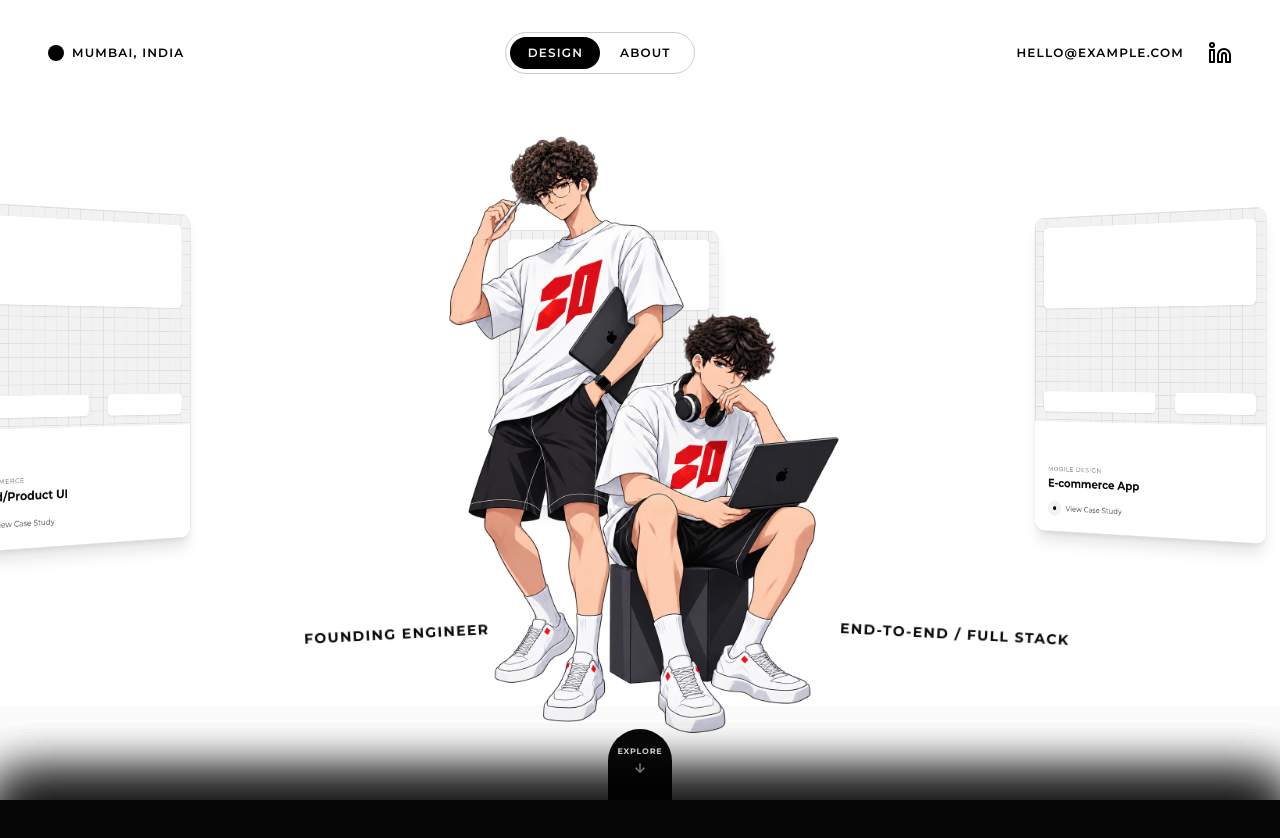
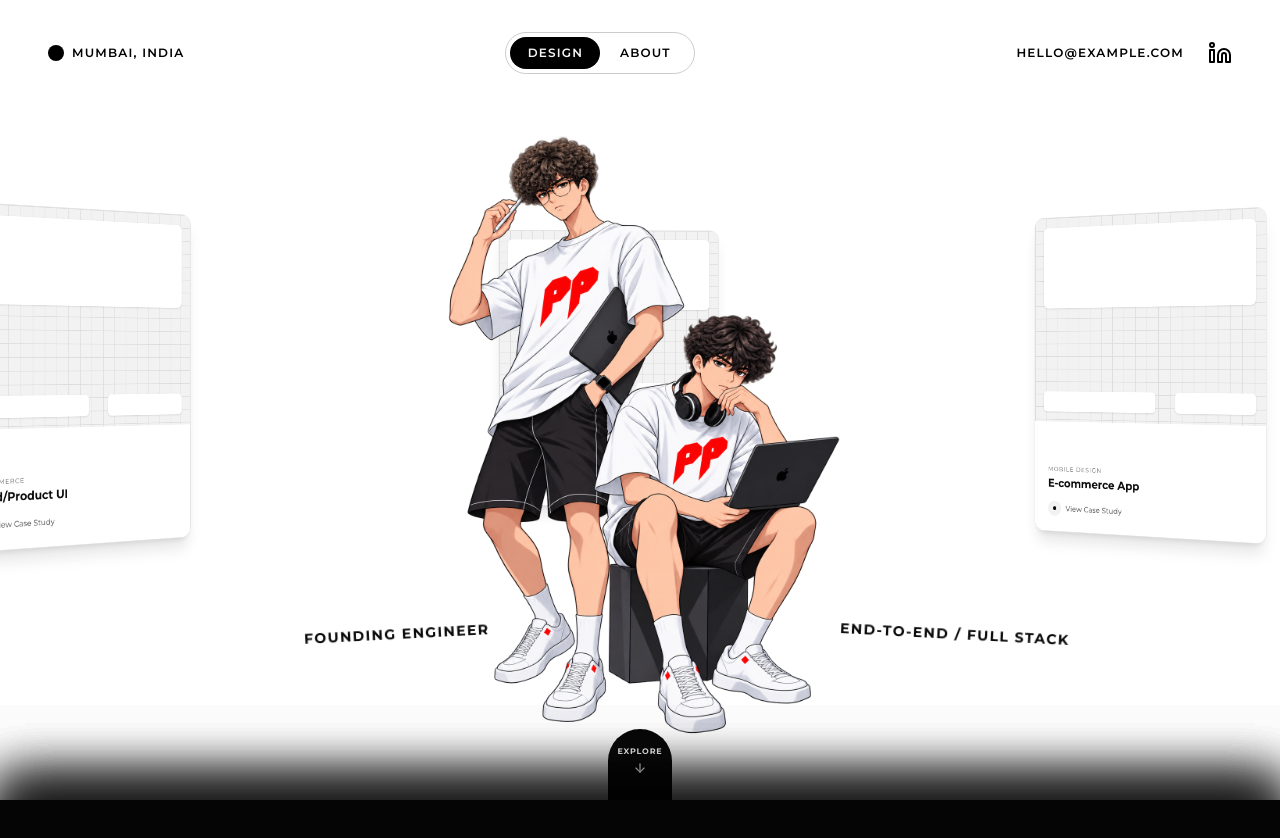
Before and after one commit to the-pp-labs/pp-labs, a Next.js app: page / in a window 1280 px wide. Shown: the top 838 px of the page. Built offline with nearby package versions, Linux system fonts and the light colour scheme.

Commit message:
Update hero image and tweak hover effects

```diff
--- a/app/page.tsx
+++ b/app/page.tsx
@@ -87,7 +87,7 @@ export default function Page() {
               {/* Center Character Overlay */}
               <div className="absolute bottom-16 left-1/2 -translate-x-1/2 z-40 pointer-events-none w-[90vw] max-w-[500px] h-[75svh] flex justify-center items-end">
                 <Image
-                  src="/assets/hero-image.png"
+                  src="/assets/hero-image-v2.png"
                   alt="Hero Character"
                   fill
                   className="object-contain object-bottom"
```
Also changed, not shown: public/assets/del.png (renamed from public/assets/hero-image.png), public/assets/hero-image-v2.png (added).
